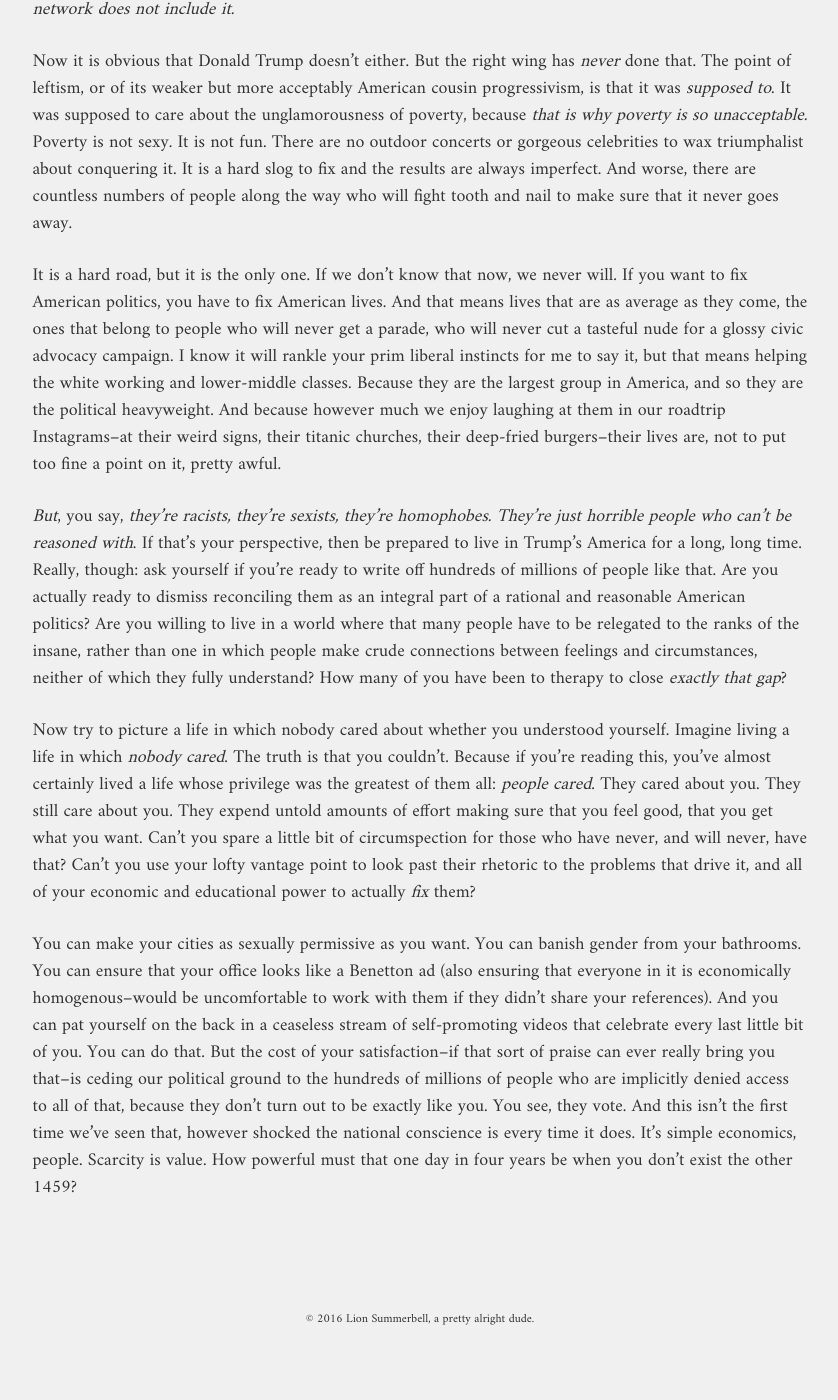
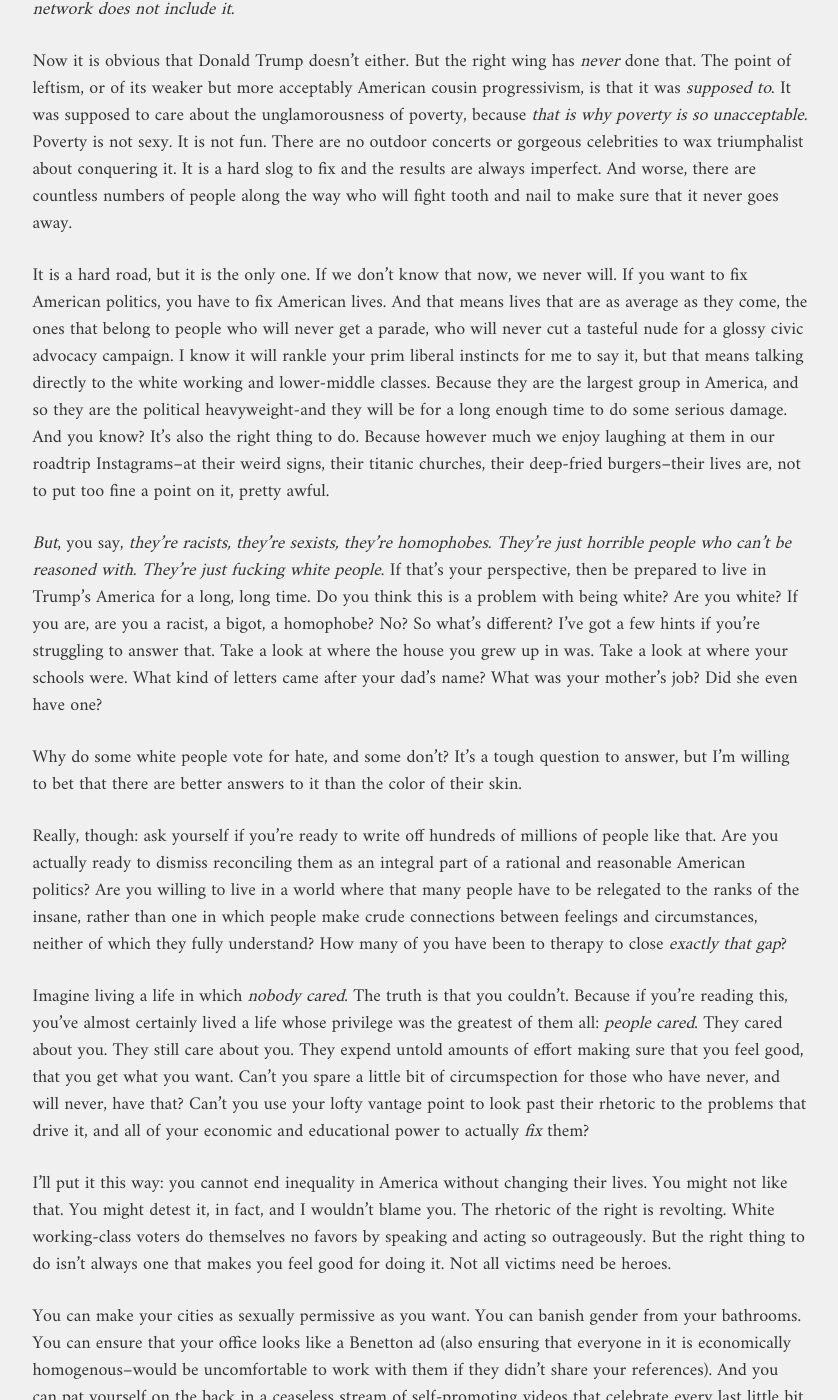
Before and after one commit to smmbll/smmbll.github.io, a Jekyll site: the page built from _posts/2016-11-09-not-my-america.md, in a window 1280 px wide and 1400 px high, scrolled down 1322 px. Shown: the whole window, without its empty margins (220-1058 px from the left). Built offline with Jekyll 4.4.1, drawn with Linux system fonts in a browser that asks for light colours; before the commit the page ends 2670 px from its top, so only the background shows below that.

Commit message:
Added to America

```diff
--- a/_posts/2016-11-09-not-my-america.md
+++ b/_posts/2016-11-09-not-my-america.md
@@ -25,10 +25,16 @@ Voting rationally is voting for New York. It is voting for San Francisco, for Bo
 
 Now it is obvious that Donald Trump doesn’t either. But the right wing has _never_ done that. The point of leftism, or of its weaker but more acceptably American cousin progressivism, is that it was _supposed to_. It was supposed to care about the unglamorousness of poverty, because _that is why poverty is so unacceptable._ Poverty is not sexy. It is not fun. There are no outdoor concerts or gorgeous celebrities to wax triumphalist about conquering it. It is a hard slog to fix and the results are always imperfect. And worse, there are countless numbers of people along the way who will fight tooth and nail to make sure that it never goes away.
 
-It is a hard road, but it is the only one. If we don’t know that now, we never will. If you want to fix American politics, you have to fix American lives. And that means lives that are as average as they come, the ones that belong to people who will never get a parade, who will never cut a tasteful nude for a glossy civic advocacy campaign. I know it will rankle your prim liberal instincts for me to say it, but that means helping the white working and lower-middle classes. Because they are the largest group in America, and so they are the political heavyweight. And because however much we enjoy laughing at them in our roadtrip Instagrams–at their weird signs, their titanic churches, their deep-fried burgers–their lives are, not to put too fine a point on it, pretty awful.
+It is a hard road, but it is the only one. If we don’t know that now, we never will. If you want to fix American politics, you have to fix American lives. And that means lives that are as average as they come, the ones that belong to people who will never get a parade, who will never cut a tasteful nude for a glossy civic advocacy campaign. I know it will rankle your prim liberal instincts for me to say it, but that means talking directly to the white working and lower-middle classes. Because they are the largest group in America, and so they are the political heavyweight-and they will be for a long enough time to do some serious damage. And you know? It's also the right thing to do. Because however much we enjoy laughing at them in our roadtrip Instagrams–at their weird signs, their titanic churches, their deep-fried burgers–their lives are, not to put too fine a point on it, pretty awful.
 
-_But_, you say, _they’re racists, they’re sexists, they’re homophobes. They’re just horrible people who can’t be reasoned with_. If that’s your perspective, then be prepared to live in Trump’s America for a long, long time. Really, though: ask yourself if you’re ready to write off hundreds of millions of people like that. Are you actually ready to dismiss reconciling them as an integral part of a rational and reasonable American politics? Are you willing to live in a world where that many people have to be relegated to the ranks of the insane, rather than one in which people make crude connections between feelings and circumstances, neither of which they fully understand? How many of you have been to therapy to close _exactly that gap_?
+_But_, you say, _they’re racists, they’re sexists, they’re homophobes. They’re just horrible people who can’t be reasoned with. They're just fucking white people_. If that’s your perspective, then be prepared to live in Trump’s America for a long, long time. Do you think this is a problem with being white? Are you white? If you are, are you a racist, a bigot, a homophobe? No? So what's different? I've got a few hints if you're struggling to answer that. Take a look at where the house you grew up in was. Take a look at where your schools were. What kind of letters came after your dad's name? What was your mother's job? Did she even have one?
 
-Now try to picture a life in which nobody cared about whether you understood yourself. Imagine living a life in which _nobody cared_.  The truth is that you couldn’t. Because if you’re reading this, you’ve almost certainly lived a life whose privilege was the greatest of them all: _people cared_. They cared about you. They still care about you. They expend untold amounts of effort making sure that you feel good, that you get what you want. Can’t you spare a little bit of circumspection for those who have never, and will never, have that? Can’t you use your lofty vantage point to look past their rhetoric to the problems that drive it, and all of your economic and educational power to actually _fix_ them?
+Why do some white people vote for hate, and some don't? It's a tough question to answer, but I'm willing to bet that there are better answers to it than the color of their skin.
+
+Really, though: ask yourself if you’re ready to write off hundreds of millions of people like that. Are you actually ready to dismiss reconciling them as an integral part of a rational and reasonable American politics? Are you willing to live in a world where that many people have to be relegated to the ranks of the insane, rather than one in which people make crude connections between feelings and circumstances, neither of which they fully understand? How many of you have been to therapy to close _exactly that gap_?
+
+Imagine living a life in which _nobody cared_.  The truth is that you couldn’t. Because if you’re reading this, you’ve almost certainly lived a life whose privilege was the greatest of them all: _people cared_. They cared about you. They still care about you. They expend untold amounts of effort making sure that you feel good, that you get what you want. Can’t you spare a little bit of circumspection for those who have never, and will never, have that? Can’t you use your lofty vantage point to look past their rhetoric to the problems that drive it, and all of your economic and educational power to actually _fix_ them?
+
+I'll put it this way: you cannot end inequality in America without changing their lives. You might not like that. You might detest it, in fact, and I wouldn't blame you. The rhetoric of the right is revolting. White working-class voters do themselves no favors by speaking and acting so outrageously. But the right thing to do isn't always one that makes you feel good for doing it. Not all victims need be heroes.
 
 You can make your cities as sexually permissive as you want. You can banish gender from your bathrooms. You can ensure that your office looks like a Benetton ad (also ensuring that everyone in it is economically homogenous–would be uncomfortable to work with them if they didn’t share your references). And you can pat yourself on the back in a ceaseless stream of self-promoting videos that celebrate every last little bit of you. You can do that. But the cost of your satisfaction–if that sort of praise can ever really bring you that–is ceding our political ground to the hundreds of millions of people who are implicitly denied access to all of that, because they don’t turn out to be exactly like you. You see, they vote. And this isn’t the first time we’ve seen that, however shocked the national conscience is every time it does. It’s simple economics, people. Scarcity is value. How powerful must that one day in four years be when you don’t exist the other 1459?
```
